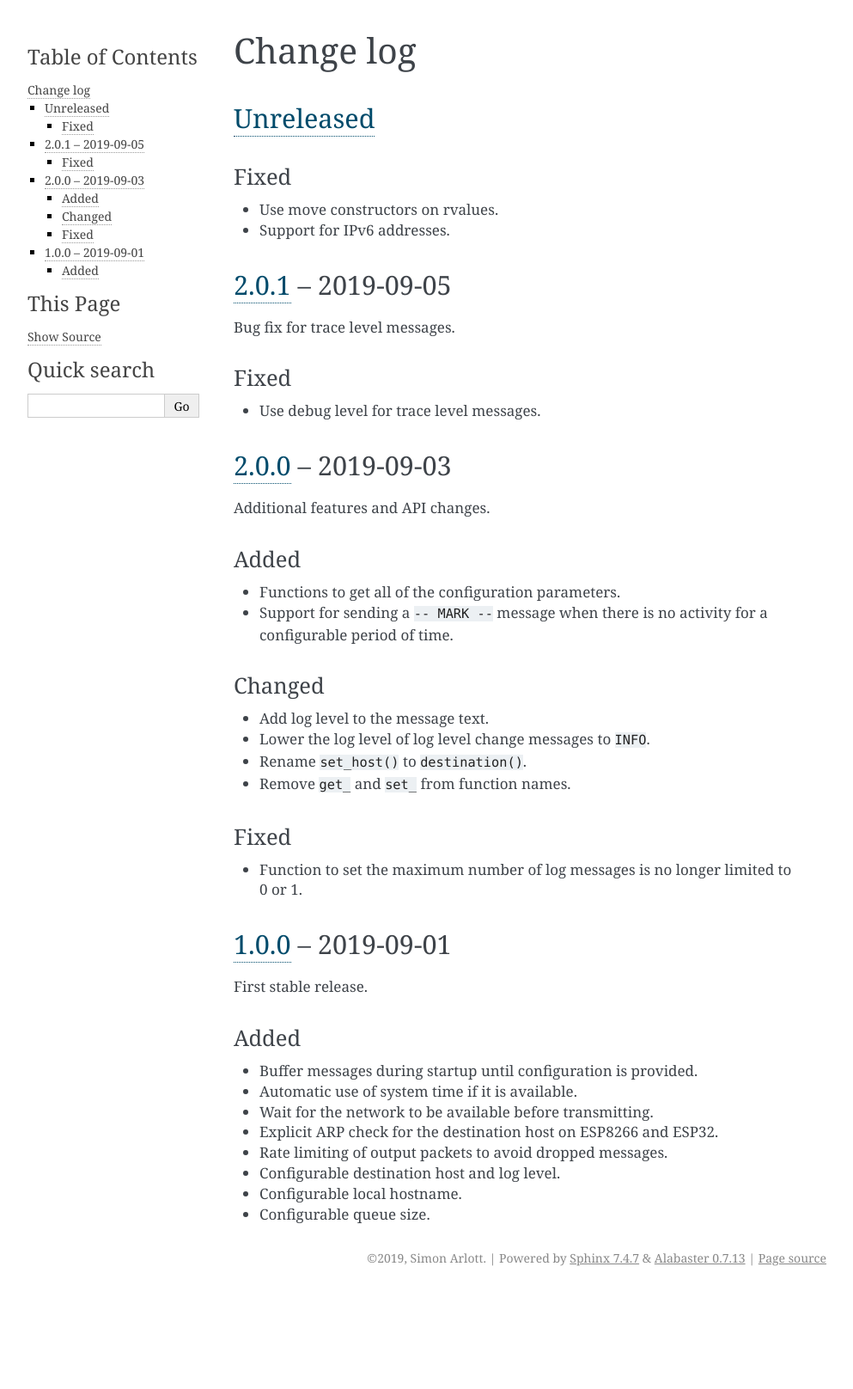
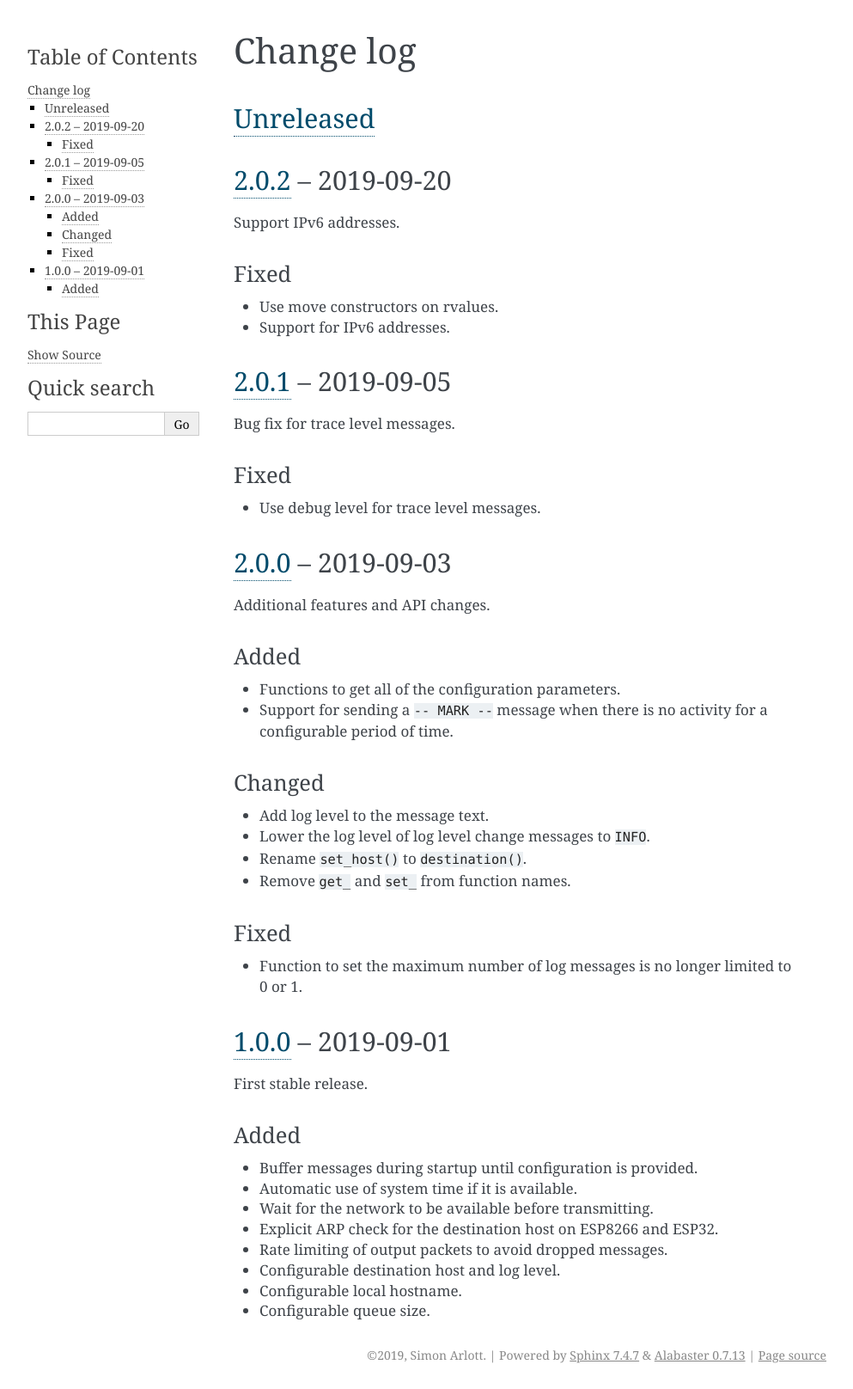
Before and after one commit to nomis/mcu-uuid-syslog, a Sphinx documentation site: the page built from docs/changelog.rst, in a window 1280 px wide. Shown: the whole page at 86% size, without its empty margins (148-1141 px from the left). Built offline with Sphinx 7.4.7, drawn with Linux system fonts in a browser that asks for light colours; before the commit the page ends 1503 px from its top, so only the background shows below that.

Commit message:
Version 2.0.2

```diff
--- a/docs/changelog.rst
+++ b/docs/changelog.rst
@@ -3,6 +3,11 @@ Change log
 
 Unreleased_
 -----------
+
+2.0.2_ |--| 2019-09-20
+----------------------
+
+Support IPv6 addresses.
 
 Fixed
 ~~~~~
@@ -65,7 +70,8 @@ Added
 
 .. |--| unicode:: U+2013 .. EN DASH
 
-.. _Unreleased: https://github.com/nomis/mcu-uuid-syslog/compare/2.0.1...HEAD
+.. _Unreleased: https://github.com/nomis/mcu-uuid-syslog/compare/2.0.2...HEAD
+.. _2.0.2: https://github.com/nomis/mcu-uuid-syslog/compare/2.0.1...2.0.2
 .. _2.0.1: https://github.com/nomis/mcu-uuid-syslog/compare/2.0.0...2.0.1
 .. _2.0.0: https://github.com/nomis/mcu-uuid-syslog/compare/1.0.0...2.0.0
 .. _1.0.0: https://github.com/nomis/mcu-uuid-syslog/commits/1.0.0
--- a/library.json
+++ b/library.json
@@ -12,7 +12,7 @@
 		"type": "git",
 		"url": "https://github.com/nomis/mcu-uuid-syslog.git"
 	},
-	"version": "2.0.1",
+	"version": "2.0.2",
 	"license": "GPL-3.0-or-later",
 	"homepage": "https://mcu-uuid-syslog.readthedocs.io/",
 	"export": {
```
